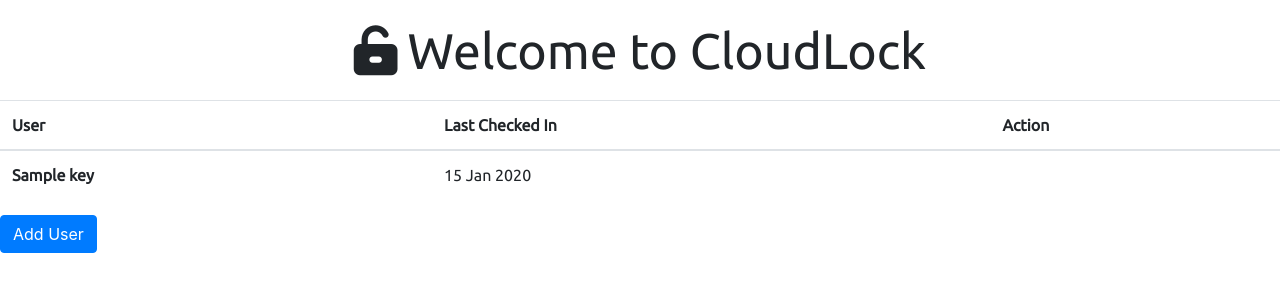
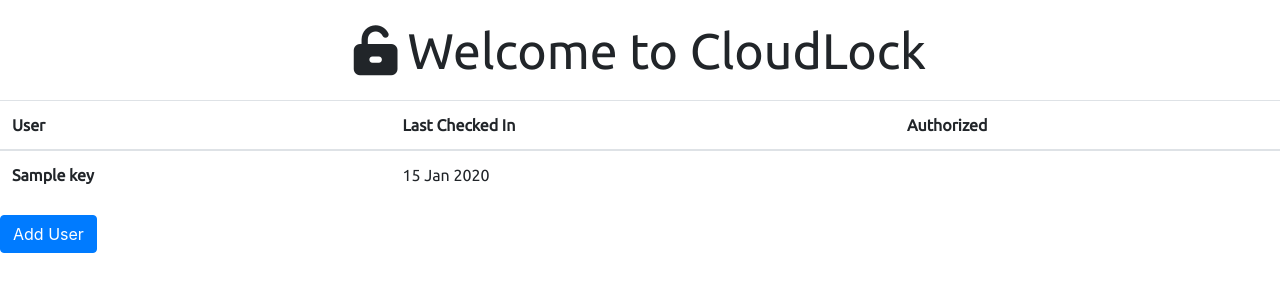
Before and after one commit to YoussefRizkalla/CloudLock, a Node server app: template Web/functions/views/home.ejs in a window 1280 px wide. Shown: the part 96-396 px from the top of the page. Run offline with Node 20, Linux system fonts and the light colour scheme; the template is opened without the code that fills it: most values are stand-ins (such as "Sample title", 1, 10 or a date in 2020); some libraries are stand-ins or nearby versions.

Commit message:
Changed wording

```diff
--- a/Web/functions/views/home.ejs
+++ b/Web/functions/views/home.ejs
@@ -22,7 +22,7 @@
               <tr>
                 <th scope="col">User</th>
                 <th scope="col">Last Checked In</th>
-                <th scope="col">Action</th>
+                <th scope="col">Authorized</th>
               </tr>
             </thead>
             <tbody>
```
